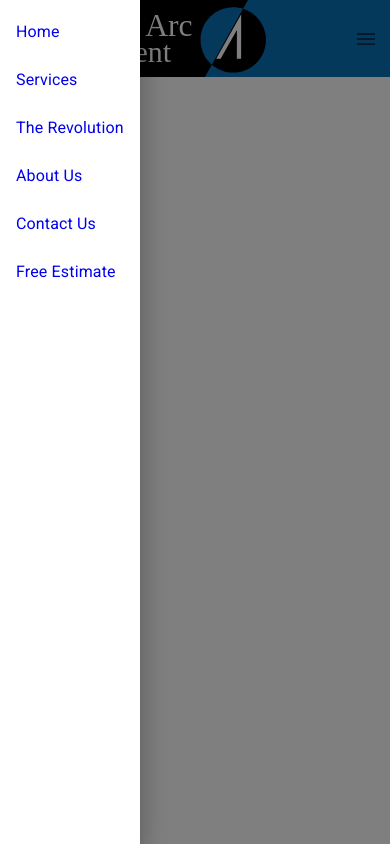
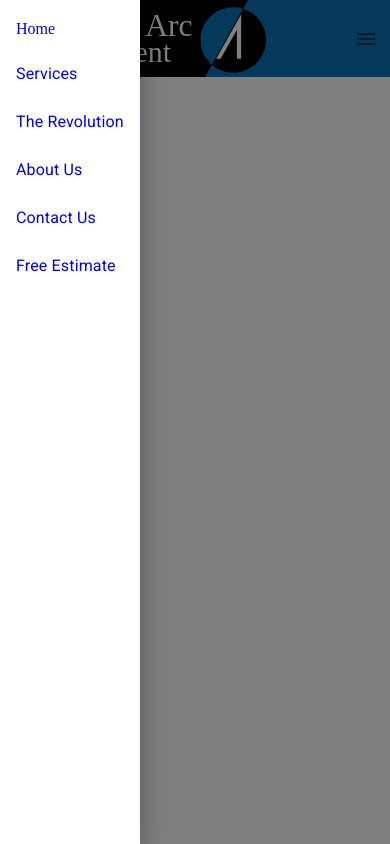
Before and after one commit to mitushaa/arc-development, a React (Create React App) app: page / in a window 390 px wide. Both pictures are taken after a click on the button 366 px from the left and 38 px from the top of the page. Built offline with nearby package versions, Linux system fonts and the light colour scheme.

Commit message:
Disabled typography

```diff
--- a/src/components/ui/Header.js
+++ b/src/components/ui/Header.js
@@ -306,7 +306,7 @@ classes={{root: classes.menuItem}} onClick={(event) =>
       onOpen={() => setOpenDrawer(true)}>
 <List>
   <ListItem component={Link} to="/">
-    <ListItemText>Home</ListItemText>
+    <ListItemText disableTypography>Home</ListItemText>
   </ListItem>
   <ListItem component={Link} to="/services">
     <ListItemText>Services</ListItemText>
```
Also changed, not shown: 1 other file (tests, documents, lock files or other folders).
